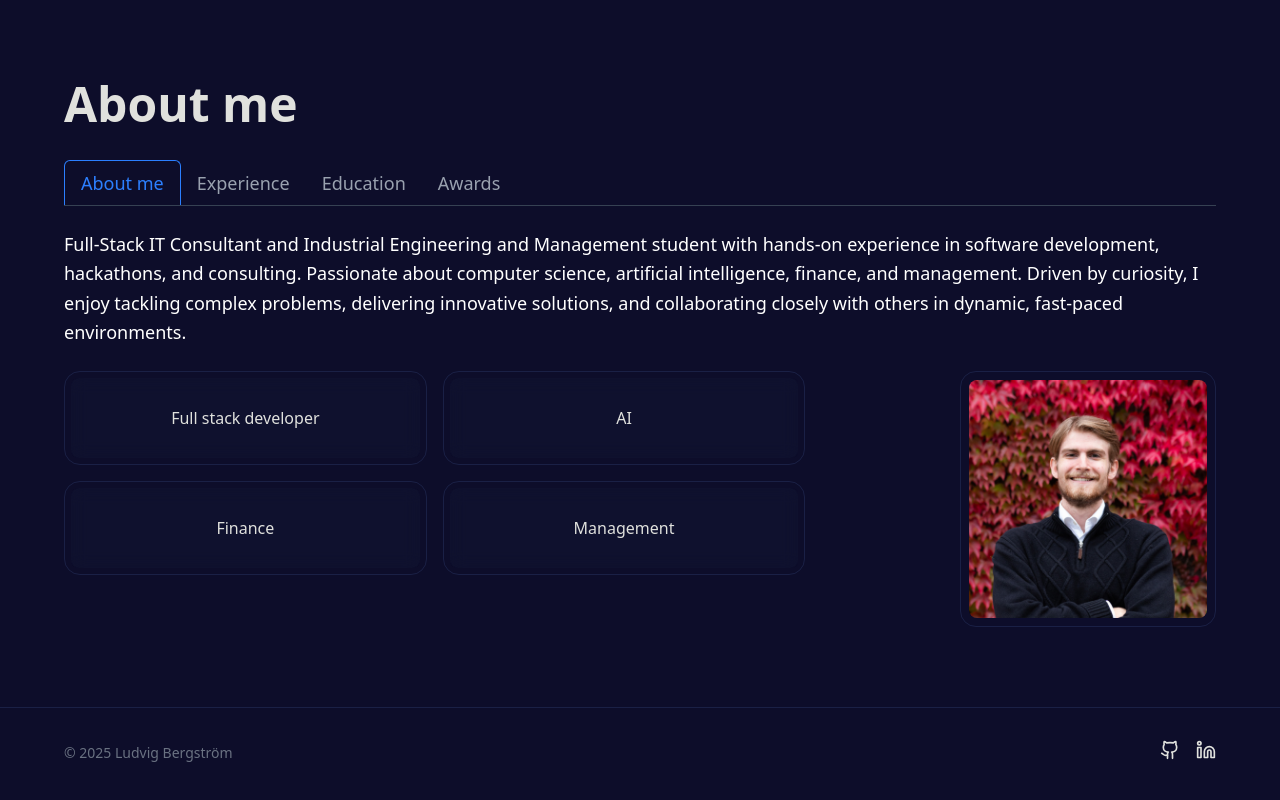
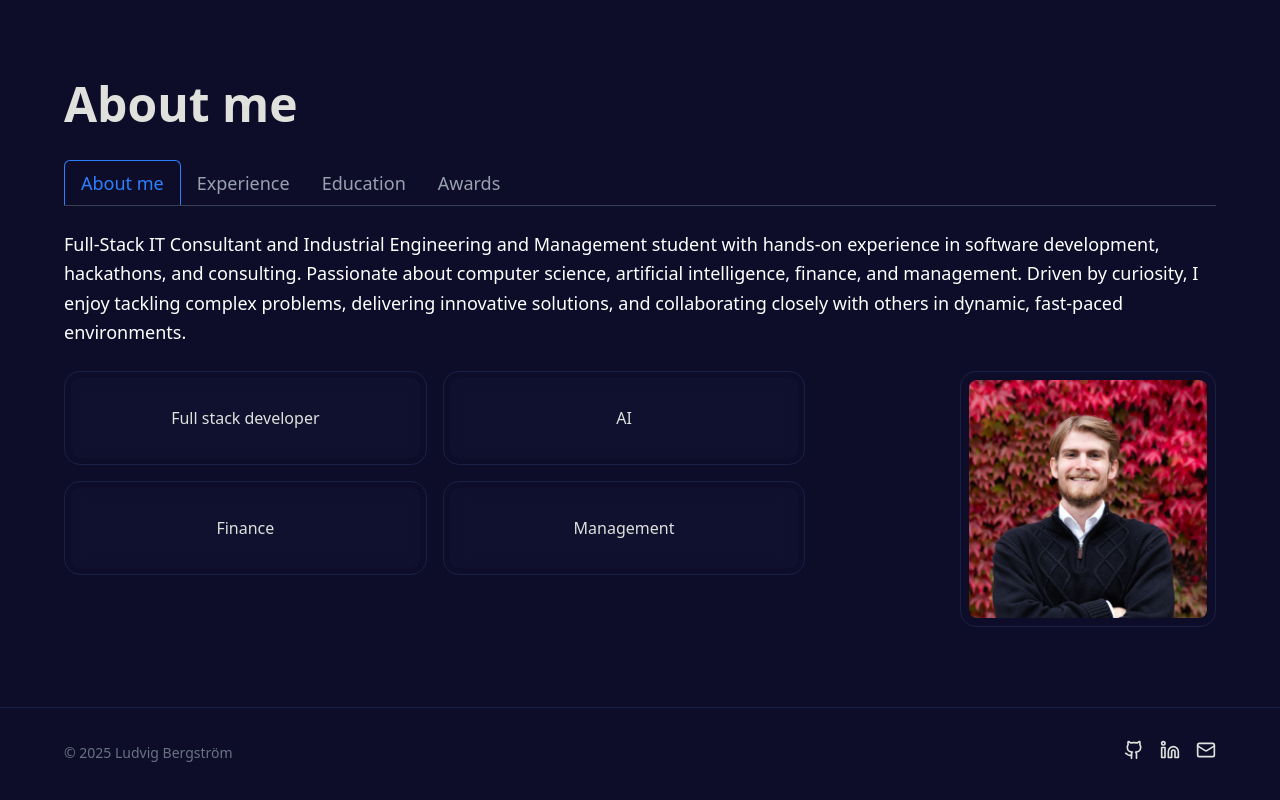
Before and after one commit to Berget1411/another-new-portfolio, a Next.js app: page /about in a window 1280 px wide. Built offline with nearby package versions, Linux system fonts and the light colour scheme.

Commit message:
fix: use correct media links

```diff
--- a/components/footer/footer.tsx
+++ b/components/footer/footer.tsx
@@ -1,17 +1,22 @@
 import { Icon } from "../ui/icon";
-import { Github, Linkedin } from "lucide-react";
+import { Github, Linkedin, Mail } from "lucide-react";
 import Link from "next/link";
 
 const socialLinks = [
   {
-    href: "https://github.com/ludvigbergstrom",
+    href: "https://github.com/Berget1411",
     icon: <Github />,
     tooltip: "Github",
   },
   {
-    href: "https://www.linkedin.com/in/ludvigbergstrom/",
+    href: "https://www.linkedin.com/in/ludvig-bergstrom/",
     icon: <Linkedin />,
     tooltip: "Linkedin",
+  },
+  {
+    href: "mailto:ludvig.benjaminbergstrom@gmail.com",
+    icon: <Mail />,
+    tooltip: "Email",
   },
 ];
 export function Footer() {
--- a/components/hero/hero-media.tsx
+++ b/components/hero/hero-media.tsx
@@ -6,17 +6,17 @@ const media = [
   {
     icon: <Github />,
     tooltip: "GitHub",
-    href: "https://github.com",
+    href: "https://github.com/Berget1411",
   },
   {
     icon: <Linkedin />,
     tooltip: "LinkedIn",
-    href: "https://linkedin.com",
+    href: "https://www.linkedin.com/in/ludvig-bergstrom/",
   },
   {
     icon: <Mail />,
     tooltip: "Email",
-    href: "mailto:email@example.com",
+    href: "mailto:ludvig.benjaminbergstrom@gmail.com",
   },
 ];
 export function HeroMedia() {
```
